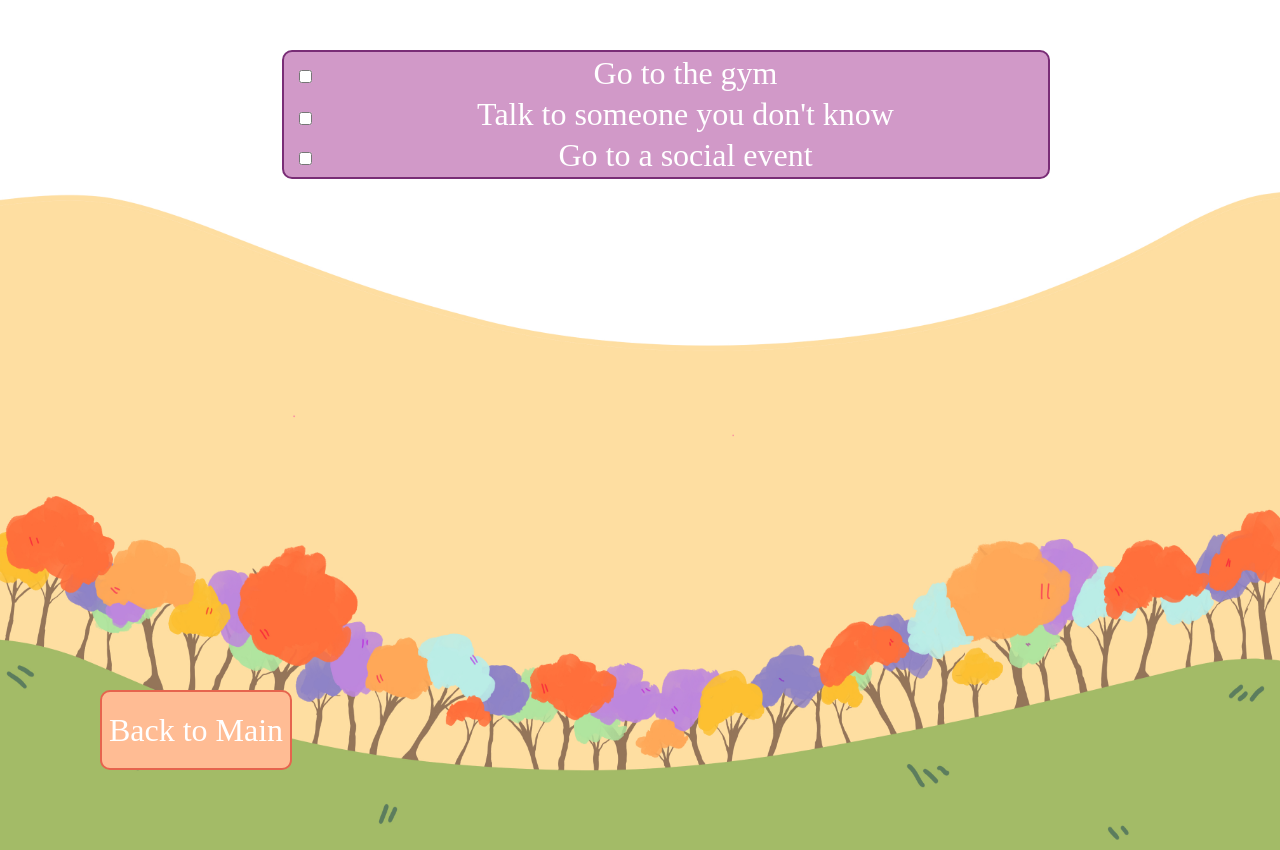
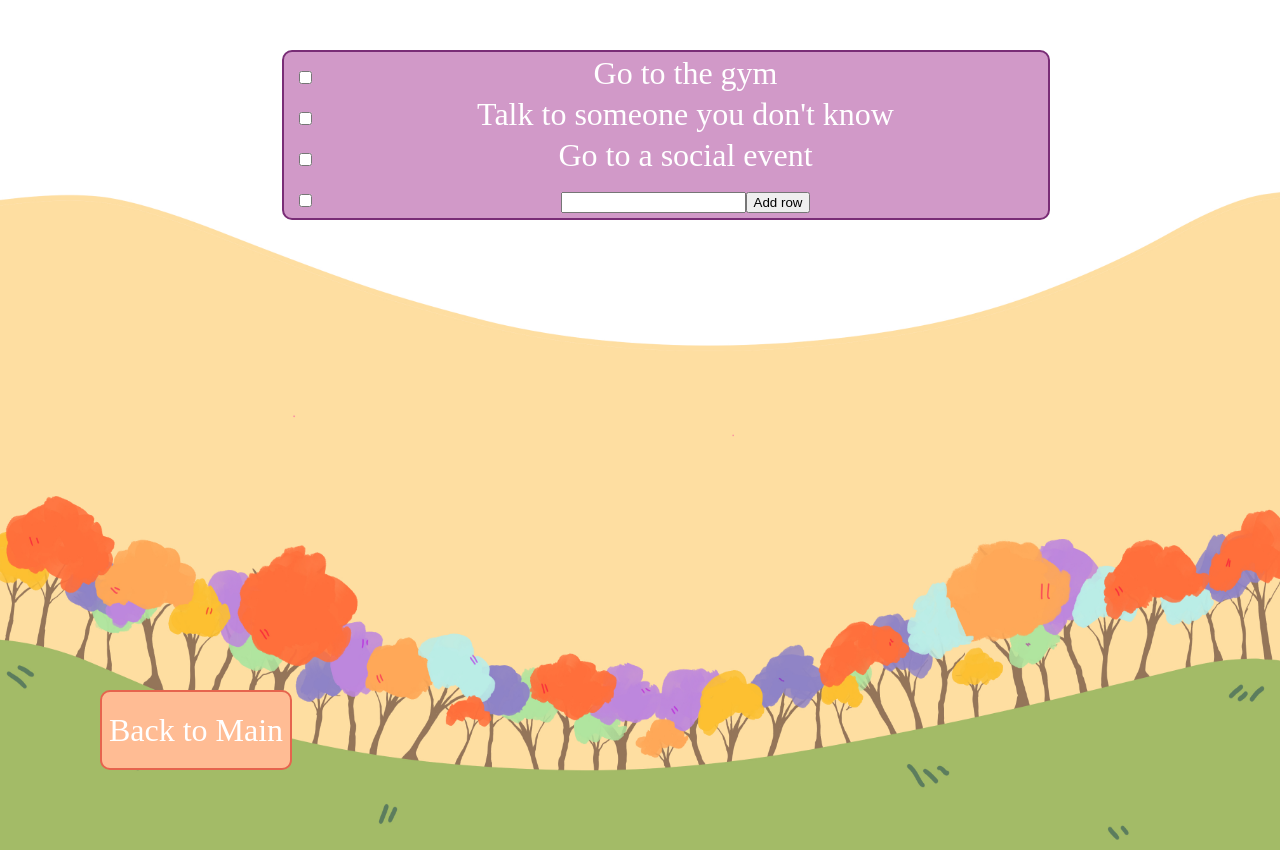
Before and after one commit to CarbonellKatie/Branch-Out, a React (Create React App) app in the folder branch-out/: page / in a window 1280 px wide. Both pictures are taken after a click on the button "Tasks". Built offline with nearby package versions, Linux system fonts and the light colour scheme.

Commit message:
background/logo updates

```diff
--- a/branch-out/src/TaskScreen/TaskScreen.jsx
+++ b/branch-out/src/TaskScreen/TaskScreen.jsx
@@ -1,6 +1,16 @@
 import "./TaskScreen.css";
+import { useState } from "react";
 
 const TaskScreen = ({ showMainScreen }) => {
+  const [input, setState] = useState("");
+  const addRow = () => {
+    const input = document.querySelector("#usertext");
+    console.log(input);
+    const row = document.createElement("tr");
+    row.innerHTML = input;
+    document.querySelector("#task-table").appendChild(row);
+  };
+
   return (
     <div id="main-screen">
       <button id="tasks" onClick={showMainScreen}>
@@ -10,11 +20,13 @@ const TaskScreen = ({ showMainScreen }) => {
         <table id="task-table">
           <tbody>
             <tr>
+              <td>
                 <input
                   type="checkbox"
                   id="Go to the gym"
                   name="Go to the gym"
                 ></input>
+              </td>
               <td>Go to the gym</td>
               {/* <label for = "Go to the gym">Go to the gym</label> */}
               {/* <td>Go To Gym</td> */}
@@ -30,13 +42,24 @@ const TaskScreen = ({ showMainScreen }) => {
               <td>Talk to someone you don't know</td>
             </tr>
             <tr>
+              <td>
                 <input
                   type="checkbox"
                   id="social event"
                   name="social event"
                 ></input>
+              </td>
               <td>Go to a social event</td>
               {/* <label for = "social event">Go to a social event</label> */}
+            </tr>
+            <tr>
+              <td>
+                <input type="checkbox" />
+              </td>
+              <td>
+                <input id="usertext" type="text" />
+                <button onClick={addRow}>Add row</button>
+              </td>
             </tr>
           </tbody>
         </table>
```
Lines whose indentation alone changed are shown as unchanged.
